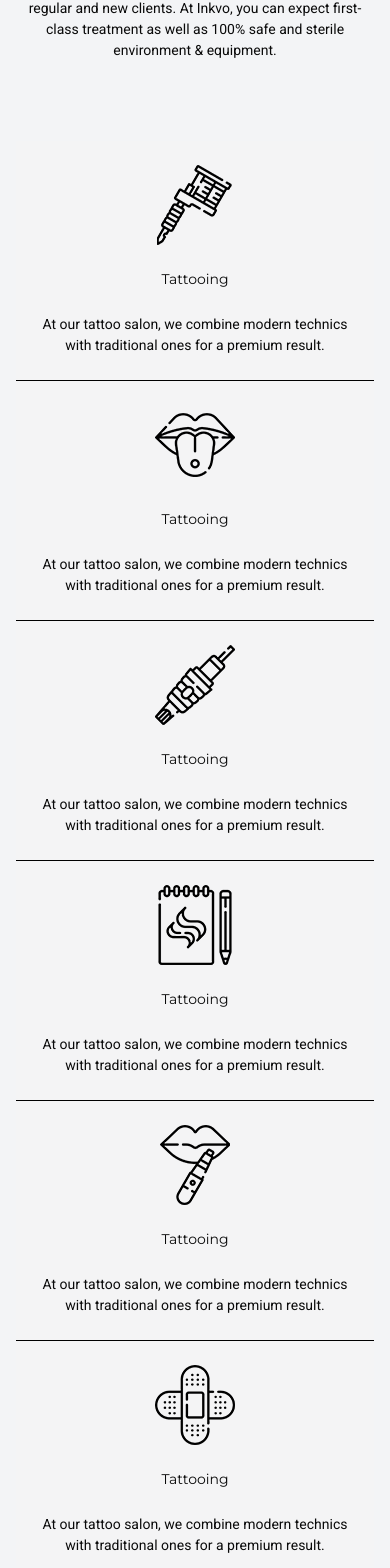
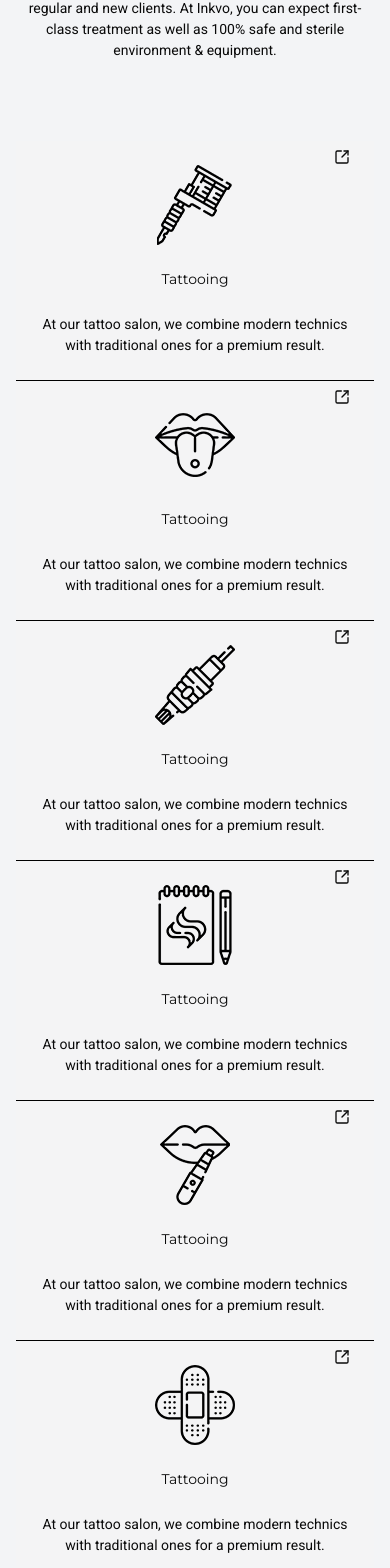
Before and after one commit to eugeniucc/trinko-next, a Next.js app: page / in a window 390 px wide. Shown: the part 1716-3284 px from the top of the page. Built offline with nearby package versions, Linux system fonts and the light colour scheme.

Commit message:
added video section

```diff
--- a/src/app/ui/main/ui/Advantages.tsx
+++ b/src/app/ui/main/ui/Advantages.tsx
@@ -2,6 +2,7 @@
 
 import { Container } from "../../Container";
 import { motion } from "framer-motion";
+import { Quote } from "lucide-react";
 import { useInView } from "react-intersection-observer";
 
 export default function Advantages() {
@@ -9,9 +10,12 @@ export default function Advantages() {
     triggerOnce: true,
     threshold: 0.4,
   });
+  const [ref2, inView2] = useInView({
+    triggerOnce: true,
+    threshold: 0.6,
+  });
 
   return (
-    <div>
     <motion.div
       ref={ref}
       initial={{ opacity: 0, y: 50 }}
@@ -20,22 +24,23 @@ export default function Advantages() {
       className="py-20 sm:py-30"
     >
       <Container>
-          <div className="grid grid-cols-1 md:grid-cols-2">
+        <div className="grid grid-cols-1 gap-10 md:gap-16 md:grid-cols-2">
           <div className="flex flex-col gap-8">
             <div className="flex flex-col gap-4">
-                <h2>Our advantages</h2>
-                <p>
-                  For over 10 years of constant improvement, we have become one
-                  of the most successful tattoo salons. Here’s why people choose
-                  us.
+              <h2 className="md:text-6xl text-4xl font-semibold">
+                Our advantages
+              </h2>
+              <p className="text-lg font-semibold">
+                For over 10 years of constant improvement, we have become one of
+                the most successful tattoo salons. Here’s why people choose us.
               </p>
               <p>
                 Continuous learning and advanced training is essential in the
                 tattoo industry. That’s why constant evolving and new products
-                  and techniques are vitally important to our staff. Every
-                  tattoo artist at Inkvo works on their skills and creativity.
-                  We are also dedicated to delivering you the best possible
-                  result at an affordable price.
+                and techniques are vitally important to our staff. Every tattoo
+                artist at Inkvo works on their skills and creativity. We are
+                also dedicated to delivering you the best possible result at an
+                affordable price.
               </p>
               <div className="aspect-video rounded-lg overflow-hidden">
                 <video
@@ -50,11 +55,68 @@ export default function Advantages() {
                   Your browser does not support the video tag.
                 </video>
               </div>
+              <motion.div
+                ref={ref2}
+                initial={{ opacity: 0, y: 50 }}
+                animate={inView2 ? { opacity: 1, y: 0 } : { opacity: 0, y: 50 }}
+                transition={{ duration: 0.5 }}
+                className="relative py-10 text-left flex justify-end"
+              >
+                <Quote className="h-30 w-30 text-stone-200 absolute top-0 left-0" />
+                <p className="relative text-right max-w-xl text-lg font-semibold">
+                  Inkvo is a unique tattoo salon that offers a wide range of
+                  tattoo styles, colors, and designs. We are committed to
+                  providing our clients with the best possible tattoo
+                  experience.
+                </p>
+              </motion.div>
             </div>
           </div>
+
+          <motion.div className="flex flex-col gap-14">
+            <div className="aspect-video rounded-lg overflow-hidden">
+              <video
+                autoPlay
+                loop
+                muted
+                playsInline
+                controls
+                className="w-full h-full object-cover"
+              >
+                <source src="/videos/video2.mp4" type="video/mp4" />
+                Your browser does not support the video tag.
+              </video>
+            </div>
+            <p>
+              Every artist at Inkvo understands that safety always comes first.
+              That’s why the team of our salon uses only the best tattoing
+              equipment and consumables. Moreover, we guarantee 100% sterility
+              and complete medical care in each and after each procedure. Tattoo
+              artists at our salon will make every effort to provide you with a
+              painless experience.
+            </p>
+            <motion.div
+              ref={ref2}
+              initial={{ opacity: 0, y: 50 }}
+              animate={inView2 ? { opacity: 1, y: 0 } : { opacity: 0, y: 50 }}
+              transition={{ duration: 0.5 }}
+              className="aspect-video rounded-lg overflow-hidden"
+            >
+              <video
+                autoPlay
+                loop
+                muted
+                playsInline
+                controls
+                className="w-full h-full object-cover"
+              >
+                <source src="/videos/video3.mp4" type="video/mp4" />
+                Your browser does not support the video tag.
+              </video>
+            </motion.div>
+          </motion.div>
         </div>
       </Container>
     </motion.div>
-    </div>
   );
 }
--- a/src/app/ui/main/ui/HomeServices.tsx
+++ b/src/app/ui/main/ui/HomeServices.tsx
@@ -5,6 +5,7 @@ import Link from "next/link";
 import Image from "next/image";
 import { useInView } from "react-intersection-observer";
 import { motion } from "framer-motion";
+import { SquareArrowOutUpRight } from "lucide-react";
 
 export const HomeServices = () => {
   const [ref1, inView1] = useInView({
@@ -47,19 +48,21 @@ export const HomeServices = () => {
         >
           <Link
             href="/"
-            className="flex border-b border-black hover:scale-105 duration-300 hover:border-none flex-col p-6 text-center gap-6 items-center justify-center bg-zinc-100"
+            className="flex relative border-b group border-black hover:scale-105 duration-300 hover:border-none flex-col p-6 text-center gap-6 items-center justify-center bg-zinc-100"
           >
             <Image
               src="/images/home/sections/services/icon-01-80x80.png"
               alt="Service"
               width={80}
               height={80}
+              className="group-hover:rotate-45 transition-transform duration-600"
             />
             <h2>Tattooing</h2>
             <p>
               At our tattoo salon, we combine modern technics with traditional
               ones for a premium result.
             </p>
+            <SquareArrowOutUpRight className="w-4 h-4 absolute top-2 right-6 group-hover:rotate-360 duration-900" />
           </Link>
         </motion.div>
 
@@ -70,19 +73,21 @@ export const HomeServices = () => {
         >
           <Link
             href="/"
-            className="flex flex-col p-6 text-center gap-6 items-center justify-center border-b md:border-x border-black hover:scale-105  hover:border-none bg-zinc-100 duration-300"
+            className="flex flex-col p-6 group relative text-center gap-6 items-center justify-center border-b md:border-x border-black hover:scale-105  hover:border-none bg-zinc-100 duration-300"
           >
             <Image
               src="/images/home/sections/services/icon-02-80x80.png"
               alt="Service"
               width={80}
               height={80}
+              className="group-hover:rotate-45 transition-transform duration-600"
             />
             <h2>Tattooing</h2>
             <p>
               At our tattoo salon, we combine modern technics with traditional
               ones for a premium result.
             </p>
+            <SquareArrowOutUpRight className="w-4 h-4 absolute top-2 right-6 group-hover:rotate-360 duration-900" />
           </Link>
         </motion.div>
 
@@ -93,19 +98,21 @@ export const HomeServices = () => {
         >
           <Link
             href="/"
-            className="flex flex-col p-6 hover:scale-105 duration-300 hover:border-none border-b border-black text-center gap-6 items-center bg-zinc-100 justify-center"
+            className="flex flex-col group relative p-6 hover:scale-105 duration-300 hover:border-none border-b border-black text-center gap-6 items-center bg-zinc-100 justify-center"
           >
             <Image
               src="/images/home/sections/services/icon-03-80x80.png"
               alt="Service"
               width={80}
               height={80}
+              className="group-hover:rotate-45 transition-transform duration-600"
             />
             <h2>Tattooing</h2>
             <p>
               At our tattoo salon, we combine modern technics with traditional
               ones for a premium result.
             </p>
+            <SquareArrowOutUpRight className="w-4 h-4 absolute top-2 right-6 group-hover:rotate-360 duration-900" />
           </Link>
         </motion.div>
 
@@ -116,19 +123,21 @@ export const HomeServices = () => {
         >
           <Link
             href="/"
-            className="flex border-black hover:scale-105 duration-300 hover:border-none flex-col p-6 text-center gap-6 items-center justify-center bg-zinc-100"
+            className="flex border-black relative hover:scale-105 duration-300 hover:border-none flex-col p-6 text-center gap-6 items-center justify-center group bg-zinc-100"
           >
             <Image
               src="/images/home/sections/services/icon-04-80x80.png"
               alt="Service"
               width={80}
               height={80}
+              className="group-hover:rotate-45 transition-transform duration-600"
             />
             <h2>Tattooing</h2>
             <p>
               At our tattoo salon, we combine modern technics with traditional
               ones for a premium result.
             </p>
+            <SquareArrowOutUpRight className="w-4 h-4 absolute top-2 right-6 group-hover:rotate-360 duration-900" />
           </Link>
         </motion.div>
 
@@ -139,19 +148,21 @@ export const HomeServices = () => {
         >
           <Link
             href="/"
-            className="flex flex-col p-6 text-center gap-6 items-center justify-center border-y md:border-x md:border-y-0 border-black hover:scale-105  hover:border-none bg-zinc-100 duration-300"
+            className="flex flex-col p-6 relative text-center gap-6 items-center justify-center border-y md:border-x md:border-y-0 border-black group hover:scale-105  hover:border-none bg-zinc-100 duration-300"
           >
             <Image
               src="/images/home/sections/services/icon-05-80x80.png"
               alt="Service"
               width={80}
               height={80}
+              className="group-hover:rotate-45 transition-transform duration-600"
             />
             <h2>Tattooing</h2>
             <p>
               At our tattoo salon, we combine modern technics with traditional
               ones for a premium result.
             </p>
+            <SquareArrowOutUpRight className="w-4 h-4 absolute top-2 right-6 group-hover:rotate-360 duration-900" />
           </Link>
         </motion.div>
 
@@ -162,19 +173,21 @@ export const HomeServices = () => {
         >
           <Link
             href="/"
-            className="flex flex-col p-6 hover:scale-105 duration-300 hover:border-none border-black text-center gap-6 items-center bg-zinc-100 justify-center"
+            className="flex flex-col p-6 group relative hover:scale-105 duration-300 hover:border-none border-black text-center gap-6 items-center bg-zinc-100 justify-center"
           >
             <Image
               src="/images/home/sections/services/icon-06-80x80.png"
               alt="Service"
               width={80}
               height={80}
+              className="group-hover:rotate-45 transition-transform duration-600"
             />
             <h2>Tattooing</h2>
             <p>
               At our tattoo salon, we combine modern technics with traditional
               ones for a premium result.
             </p>
+            <SquareArrowOutUpRight className="w-4 h-4 absolute top-2 right-6 group-hover:rotate-360 duration-900" />
           </Link>
         </motion.div>
       </div>
```
Lines whose indentation alone changed are shown as unchanged.
